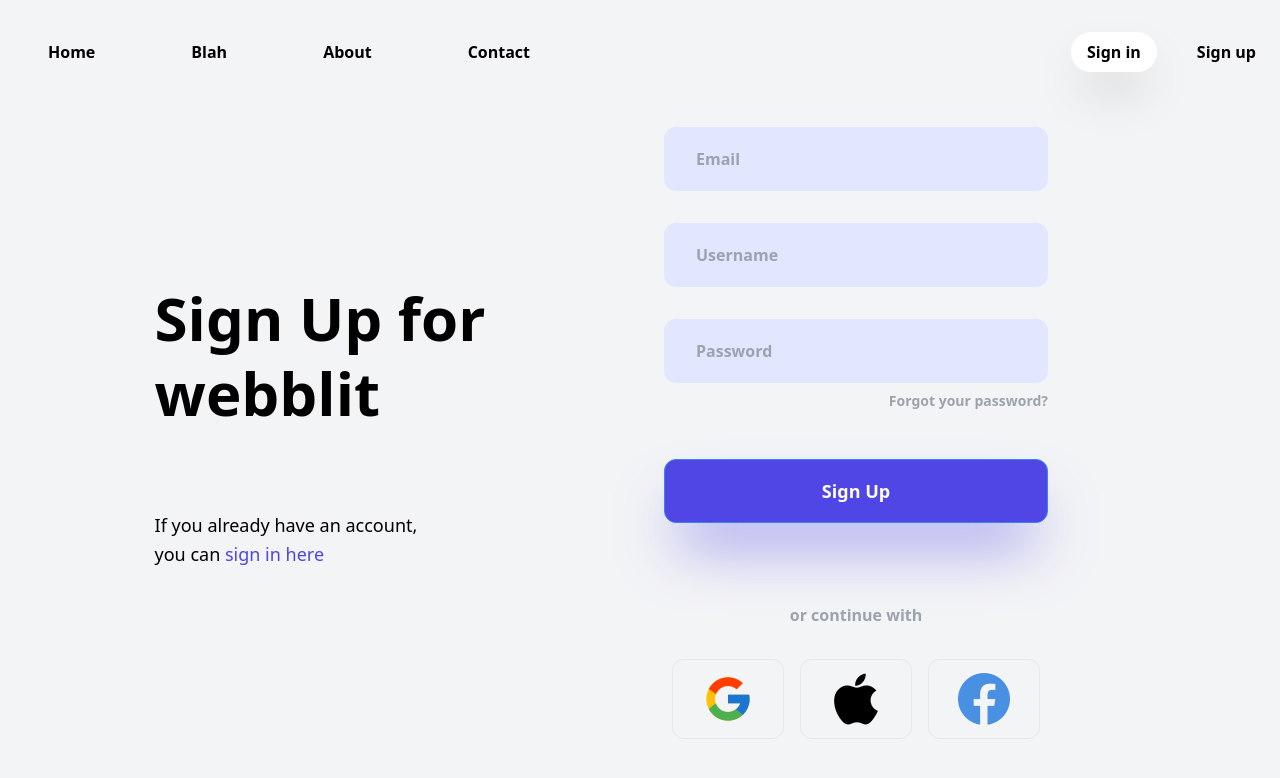
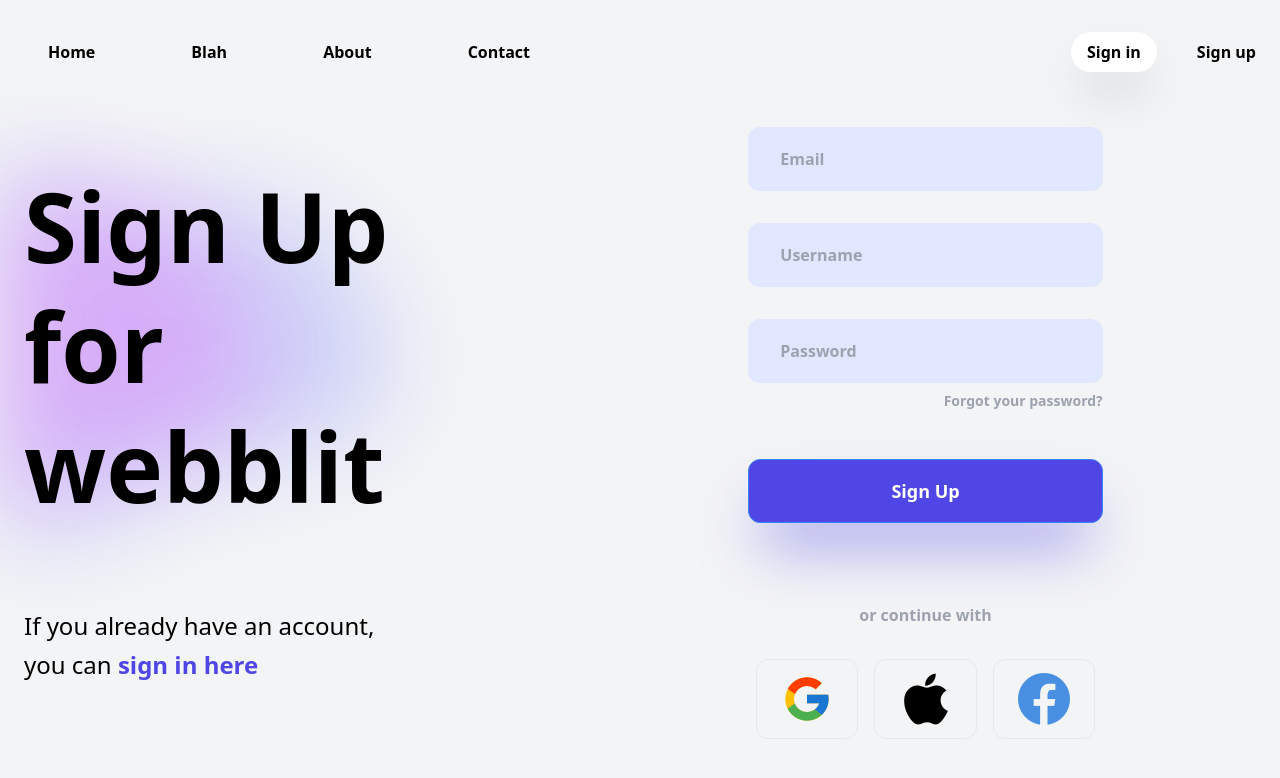
Before and after one commit to steven-mathew/proj-readme, a Next.js app in the folder client/: page /register in a window 1280 px wide. Shown: the top 778 px of the page. Built offline with nearby package versions, Linux system fonts and the light colour scheme.

Commit message:
feat: more playing around with styles

```diff
--- a/client/src/pages/register.tsx
+++ b/client/src/pages/register.tsx
@@ -26,7 +26,7 @@ export default function Register() {
             </Head>
             <div className="h-screen bg-gray-100">
                 <section>
-                    <div className="py-6 h-1/6" style={{zIndex: 9999}}>
+                    <div className="py-6 h-1/6">
                         <div className="container flex items-center justify-between mx-auto font-bold">
                             <div>
                                 <ul className="flex">
@@ -57,21 +57,27 @@ export default function Register() {
                         </div>
                     </div>
                 </section>
-                <section className="flex h-5/6" style={{zIndex: 10}}>
-                    <div className="flex justify-center w-full lg:w-1/2">
+                <section className="relative flex h-5/6">
+                    <svg viewBox="60 25 200 200" xmlns="http://www.w3.org/2000/svg" className="absolute h-full" style={{zIndex: 0, filter: 'blur(50px)', opacity: '15%'}}>
+                        <path fill="#000fff" d="M37.8,-45.8C50.2,-42.9,62.5,-33.6,69.9,-20.5C77.3,-7.3,79.8,9.7,71.3,19.2C62.7,28.7,43.2,30.7,29.5,34.1C15.8,37.5,7.9,42.3,-3.8,47.6C-15.5,52.9,-31.1,58.5,-41.4,54C-51.8,49.5,-57,34.9,-57,21.6C-57,8.4,-51.8,-3.4,-50.3,-18.9C-48.8,-34.5,-51,-53.8,-43.2,-58.2C-35.4,-62.5,-17.7,-51.9,-2.5,-48.4C12.7,-44.9,25.3,-48.6,37.8,-45.8Z" transform="translate(100 100)" />
+                    </svg>
+                    <svg viewBox="100 25 200 200" xmlns="http://www.w3.org/2000/svg" className="absolute h-full" style={{zIndex: 0, filter: 'blur(50px)', opacity: '17%'}}>
+                        <path fill="#FF00ff" d="M37.8,-45.8C50.2,-42.9,62.5,-33.6,69.9,-20.5C77.3,-7.3,79.8,9.7,71.3,19.2C62.7,28.7,43.2,30.7,29.5,34.1C15.8,37.5,7.9,42.3,-3.8,47.6C-15.5,52.9,-31.1,58.5,-41.4,54C-51.8,49.5,-57,34.9,-57,21.6C-57,8.4,-51.8,-3.4,-50.3,-18.9C-48.8,-34.5,-51,-53.8,-43.2,-58.2C-35.4,-62.5,-17.7,-51.9,-2.5,-48.4C12.7,-44.9,25.3,-48.6,37.8,-45.8Z" transform="translate(100 100)" />
+                    </svg>
+                    <div className="z-10 flex justify-center w-full lg:w-1/2">
                         <div className="self-center max-w-xl p-6">
-                            <h1 className="mb-20 text-6xl font-bold leading-tight">
+                            <h1 className="mb-20 font-bold leading-tight text-8xl">
                                 Sign Up for<br />
                                 webblit<br />
                             </h1>
-                            <p className="mb-6 text-lg leading-relaxed">
+                            <p className="mb-6 text-2xl leading-relaxed">
                                 If you already have an account, <br />
-                                you can <a href="#" className="text-indigo-600">sign in here</a>
+                                you can <a href="#" className="font-bold text-indigo-600">sign in here</a>
                             </p>
                         </div>
                     </div>
-                    <div className="flex flex-col justify-center pl-6">
-                        <div className="w-96">
+                    <div className="z-10 flex items-center justify-center w-2/3 pl-6">
+                        <div className="w-1/2">
                             <form>
                                 <div className="mb-8">
                                     <input
@@ -131,14 +137,3 @@ export default function Register() {
         </div >
     )
 }
-
-
-            // <div className="w-40 h-screen bg-center bg-cover"
-            //     style={{backgroundColor: "pink"}}
-            // >
-            // </div>
-            // <div className="flex flex-col justify-center pl-6">
-            //     <h1 className="mb-2 text-lg">
-            //         Sign up
-            //     </h1>
-            // </div>
```
Also changed, not shown: 1 other file (tests, documents, lock files or other folders).
